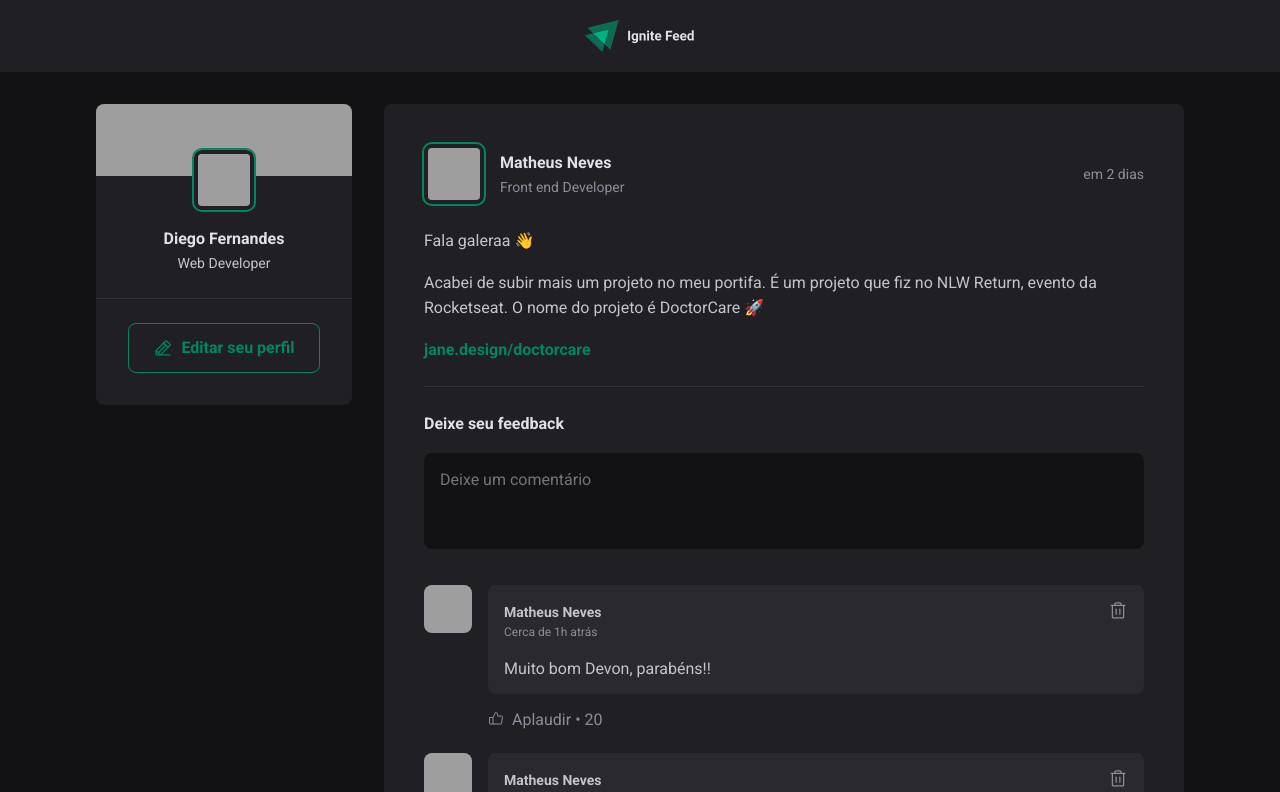
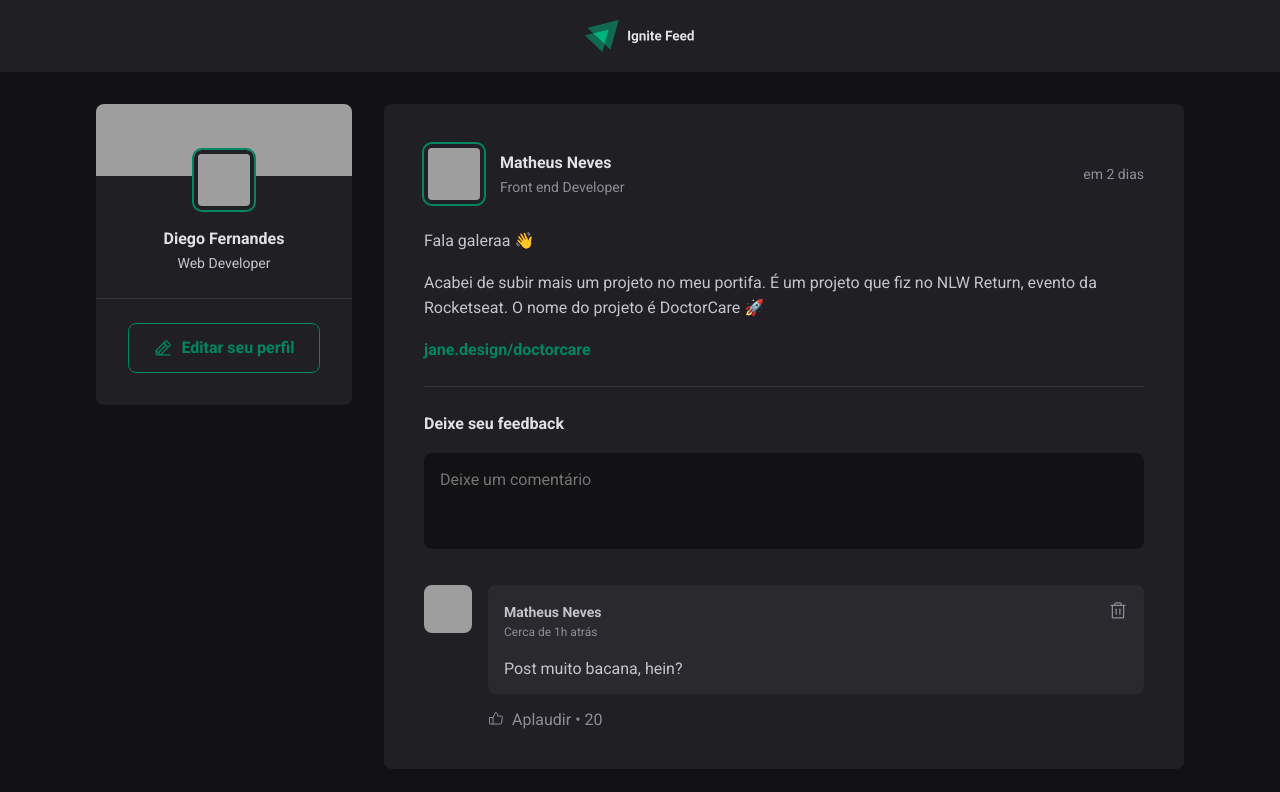
Before and after one commit to matheus-neves/ignite-feed, a React (Vite) app: page / in a window 1280 px wide. Shown: the top 792 px of the page. Built offline with nearby package versions, Linux system fonts and the light colour scheme; grey boxes are pictures that could not be loaded.

Commit message:
feat(Comment): control and submit comments

```diff
--- a/src/components/Comment/index.jsx
+++ b/src/components/Comment/index.jsx
@@ -2,7 +2,7 @@
 import { Avatar } from '../Avatar';
 import styles from './index.module.css';
 
-export function Comment() {
+export function Comment({ content }) {
   return (
     <div className={styles.comment}>
       <Avatar hasBorder={false} source="https://avatars.githubusercontent.com/u/24254209?v=4" />
@@ -19,7 +19,7 @@
             </button>
           </header>
           <p>
-            Muito bom Devon, parabéns!!
+            {content}
           </p>
         </div>
         <footer>
--- a/src/components/Post/index.jsx
+++ b/src/components/Post/index.jsx
@@ -4,8 +4,12 @@
 
 import { format, formatDistanceToNow } from 'date-fns'
 import ptBR from 'date-fns/locale/pt-BR'
+import { useState } from 'react'
 
 export function Post({ author, content, publishedAt }) {
+  const [comments, setComments] = useState(['Post muito bacana, hein?']);
+
+  const [newCommentText, setNewCommentText] = useState('');
 
   const publishedDateFormatted = format(publishedAt, "d 'de' LLLL 'às' HH:mm'h'", {
     locale: ptBR
@@ -15,6 +19,19 @@
     locale: ptBR,
     addSuffix: 'há'
   })
+
+  function handleCreateNewComment(event) {
+    event.preventDefault();
+
+    if(!newCommentText) return
+
+    setComments([
+      ...comments,
+      newCommentText
+    ])
+
+    setNewCommentText('')
+  }
 
   return (
     <article className={styles.post}>
@@ -40,10 +57,12 @@
           })}
       </div>
 
-      <form className={styles.commentForm}>
+      <form onSubmit={handleCreateNewComment} className={styles.commentForm}>
         <strong>Deixe seu feedback</strong>
         <textarea
           placeholder='Deixe um comentário'
+          value={newCommentText}
+          onChange={(event) => setNewCommentText(event.target.value)}
         />
         <footer>
           <button type='submit'>Publicar</button>
@@ -51,9 +70,11 @@
       </form>
 
       <div className={styles.commentList}>
-        <Comment />
-        <Comment />
-        <Comment />
+        {
+          comments.map(comment => (
+            <Comment content={comment} />
+          ))
+        }
       </div>
     </article>
   )
```
